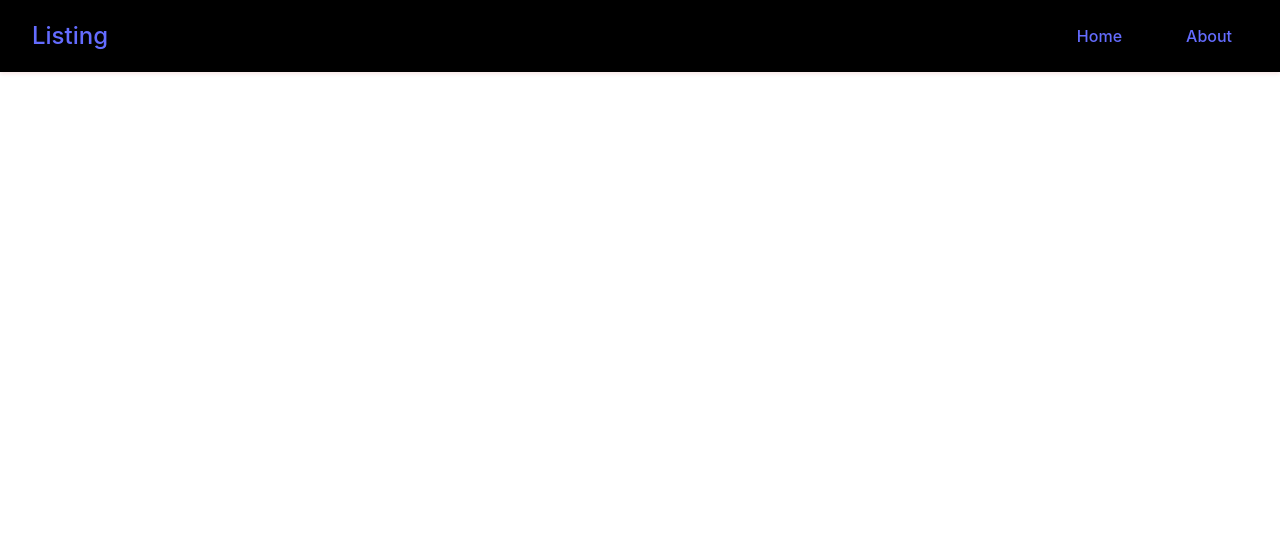
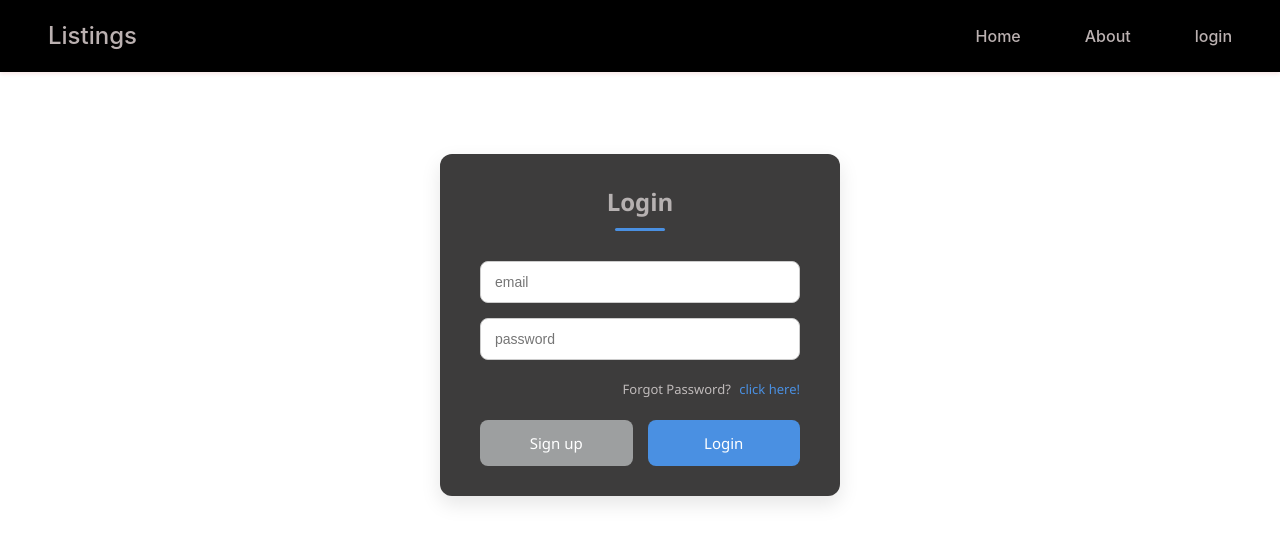
Before and after one commit to Gayuth-W/RentalApplication-frontend, a React (Vite) app: page /login-signup in a window 1280 px wide. Before the commit this address had no page. Shown: the top 542 px of the page. Built offline with nearby package versions, Linux system fonts and the light colour scheme.

Commit message:
login and signup page

```diff
--- a/src/App.jsx
+++ b/src/App.jsx
@@ -6,6 +6,7 @@ import Favourites from './pages/Favourites';
 import NavBar from './components/NavBar';
 import "./css/App.css"
 import { ListingProvider } from './contexts/ListingContext';
+import LoginSignup from './pages/LoginSignup';
 
 
 function App() {
@@ -17,6 +18,7 @@ function App() {
         <Routes>
           <Route path="/" element={<Home/>}/>
           <Route path="/about" element={<Favourites/>}/>
+          <Route path="/login-signup" element={<LoginSignup/>}/>
         </Routes>
       </main>
     </ListingProvider>
--- a/src/components/NavBar.jsx
+++ b/src/components/NavBar.jsx
@@ -6,11 +6,12 @@ function NavBar(){
     <>
       <div className="navbar">
         <div className="navbar-brand">
-          <Link to="/">Listing</Link>
+          <Link to="/" className="nav-home">Listings</Link>
         </div>
         <div className="navbar-links">
           <Link to="/" className="nav-link">Home </Link>
           <Link to="/about" className="nav-link"> About</Link>
+          <Link to="/login-signup" className="nav-link"> login</Link>
         </div>
       </div>
     </>
--- /dev/null
+++ b/src/css/LoginSignup.css
@@ -0,0 +1,103 @@
+/* Container */
+.container {
+  width: 400px;
+  margin: 50px auto;
+  background: #3d3c3c;
+  padding: 30px 40px;
+  border-radius: 12px;
+  box-shadow: 0 8px 20px rgba(0, 0, 0, 0.1);
+  font-family: "Segoe UI", Tahoma, Geneva, Verdana, sans-serif;
+}
+
+/* Header */
+.header {
+  text-align: center;
+  margin-bottom: 30px;
+}
+
+.header .text {
+  font-size: 24px;
+  font-weight: 600;
+  color: #b6b1b1;
+}
+
+.header .underline {
+  width: 50px;
+  height: 3px;
+  background: #4a90e2;
+  margin: 8px auto 0;
+  border-radius: 2px;
+}
+
+/* Inputs */
+.inputs {
+  display: flex;
+  flex-direction: column;
+  gap: 15px;
+  margin-bottom: 20px;
+}
+
+.input input {
+  width: 100%;
+  padding: 12px 14px;
+  border: 1px solid #ccc;
+  border-radius: 8px;
+  outline: none;
+  font-size: 14px;
+  transition: border-color 0.2s ease-in-out;
+}
+
+.input input:focus {
+  border-color: #4a90e2;
+}
+
+/* Forgot password */
+.forgot-password {
+  font-size: 13px;
+  color: #c0bbbb;
+  margin-bottom: 20px;
+  text-align: right;
+}
+
+.forgot-password span {
+  color: #4a90e2;
+  cursor: pointer;
+  font-weight: 500;
+  margin-left: 5px;
+  transition: color 0.2s;
+}
+
+.forgot-password span:hover {
+  color: #2c6cb0;
+  text-decoration: underline;
+}
+
+/* Submit buttons */
+.submit-container {
+  display: flex;
+  justify-content: space-between;
+  gap: 15px;
+}
+
+.submit {
+  flex: 1;
+  background: #9d9fa0;
+  color: white;
+  text-align: center;
+  padding: 12px 0;
+  border-radius: 8px;
+  cursor: pointer;
+  font-size: 15px;
+  font-weight: 500;
+  transition: background 0.2s;
+}
+
+.submit:hover {
+  background: #357ab8;
+}
+
+
+.submit.gray{
+  background: #4a90e2;
+  color: white;
+}
--- a/src/css/NavBar.css
+++ b/src/css/NavBar.css
@@ -10,6 +10,7 @@
 .navbar-brand {
   font-size: 1.5rem;
   font-weight: bold;
+  color: rgba(202, 191, 191, 0.925);
 }
 
 .navbar-links {
@@ -22,10 +23,28 @@
   padding: 0.5rem 1rem;
   border-radius: 4px;
   transition: background-color 0.2s;
+  color: rgba(202, 191, 191, 0.925);
+}
+
+.nav-home {
+  font-size: 1.5rem;
+  padding: 0.5rem 1rem;
+  border-radius: 4px;
+  transition: background-color 0.2s;
+  color: rgba(202, 191, 191, 0.925);
+}
+
+.nav-home:hover {
+  font-size: 1.5rem;
+  padding: 0.5rem 1rem;
+  border-radius: 4px;
+  transition: background-color 0.2s;
+  color: rgba(202, 191, 191, 0.925);
 }
 
 .nav-link:hover {
   background-color: rgba(255, 255, 255, 0.1);
+  color: rgba(202, 191, 191, 0.925);
 }
 
 @media (max-width: 768px) {
--- /dev/null
+++ b/src/pages/LoginSignup.jsx
@@ -0,0 +1,49 @@
+import "../css/LoginSignup.css"
+import { useState } from "react";
+
+function LoginSignup(){
+  const [action, setAction]=useState("Login");
+  return(
+    <div className="container">
+      <div className="header">
+        <div className="text">{action}</div>
+        <div className="underline"></div>
+      </div>
+
+
+      <div className="inputs">
+        {action==="Signup"
+        ?
+          <>
+            <div className="input">
+              <input type="text" placeholder="first name"></input>
+            </div>
+            <div className="input">
+              <input type="text" placeholder="last name"></input>
+            </div>
+            <div className="input">
+              <input type="text" placeholder="phone"></input>
+            </div>
+          </>
+        :
+        null
+        }
+        <div className="input">
+          <input type="email" placeholder="email"></input>
+        </div>
+        <div className="input">
+          <input type="password" placeholder="password"></input>
+        </div>
+      </div>
+
+      {action==="Login"?<div className="forgot-password">Forgot Password? <span>click here!</span></div>:null}
+
+      <div className="submit-container">
+        <div className={action==="Signup"?"submit gray":"submit"} onClick={() => {setAction("Signup")}}>Sign up</div>
+        <div className={action==="Login"?"submit gray":"submit"} onClick={() => {setAction("Login")}}>Login</div>
+      </div>
+    </div>
+  );
+}
+
+export default LoginSignup;
```
